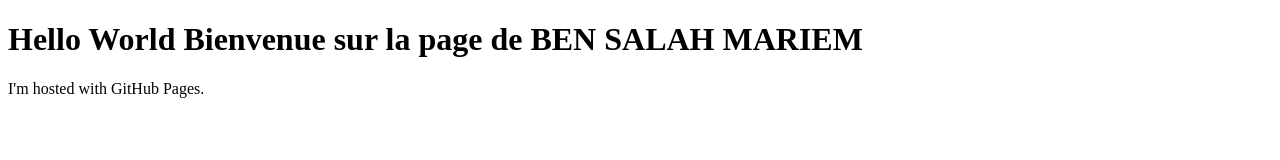
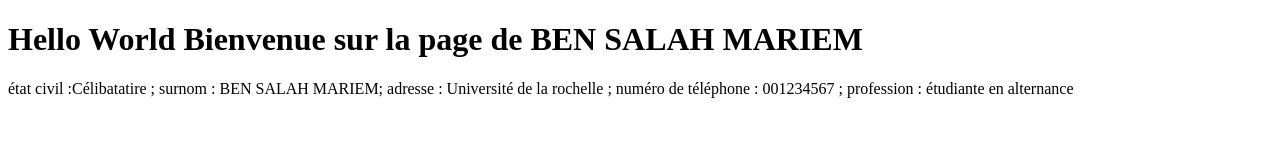
Before and after one commit to BENSALAHmyriam/bensalahmyriam.github.io, a plain HTML site: page index.html in a window 1280 px wide. Drawn offline with Linux system fonts and the light colour scheme.

Commit message:
Commit 3

```diff
--- a/index.html
+++ b/index.html
@@ -4,7 +4,7 @@
 <body>
     <h1>Hello World Bienvenue sur la page de BEN SALAH MARIEM
     </h1>
-    <p>I'm hosted with GitHub Pages.</p>
+    <p>état civil :Célibatatire ; surnom : BEN SALAH MARIEM; adresse : Université de la rochelle ; numéro de téléphone : 001234567 ; profession : étudiante en alternance</p>
 </body>
 
 </html>
```
